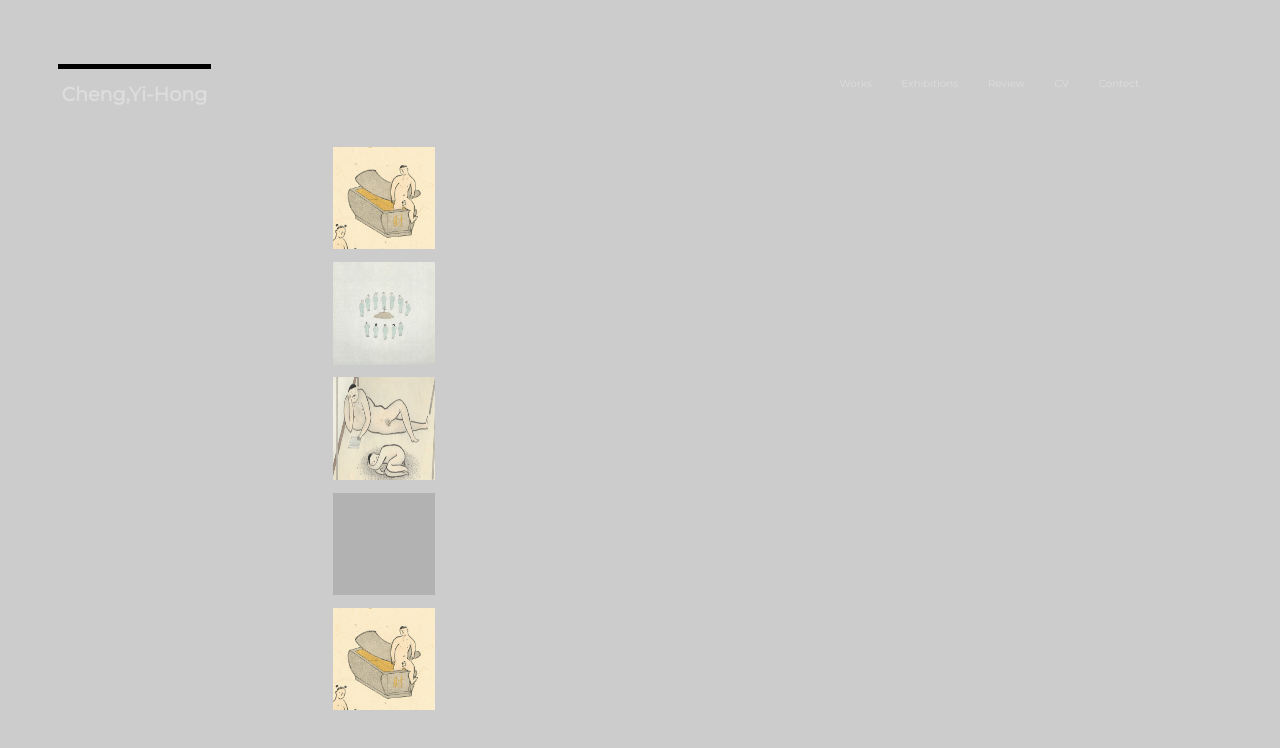
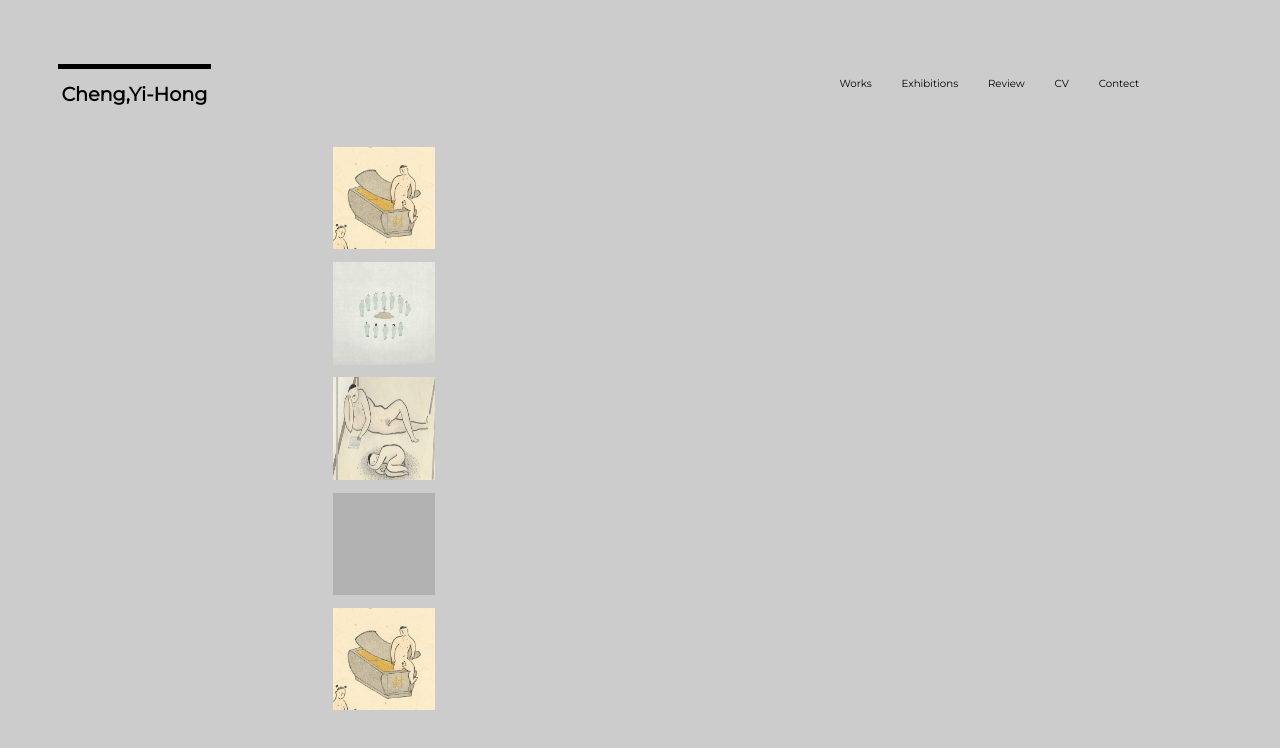
Before and after one commit to triplestrike1988/YiHong_0, a plain HTML site: page index.html in a window 1280 px wide. Drawn offline with Linux system fonts and the light colour scheme.

Commit message:
Update style.css

```diff
--- a/style/style.css
+++ b/style/style.css
@@ -14,8 +14,8 @@ body{
     display:inline-block;
 
 }
-a:link{color:#ddd}
-a:visited{color:#ddd}
+a:link{color:#000}
+a:visited{color:#000}
 
 header{
     position:fixed;
```
